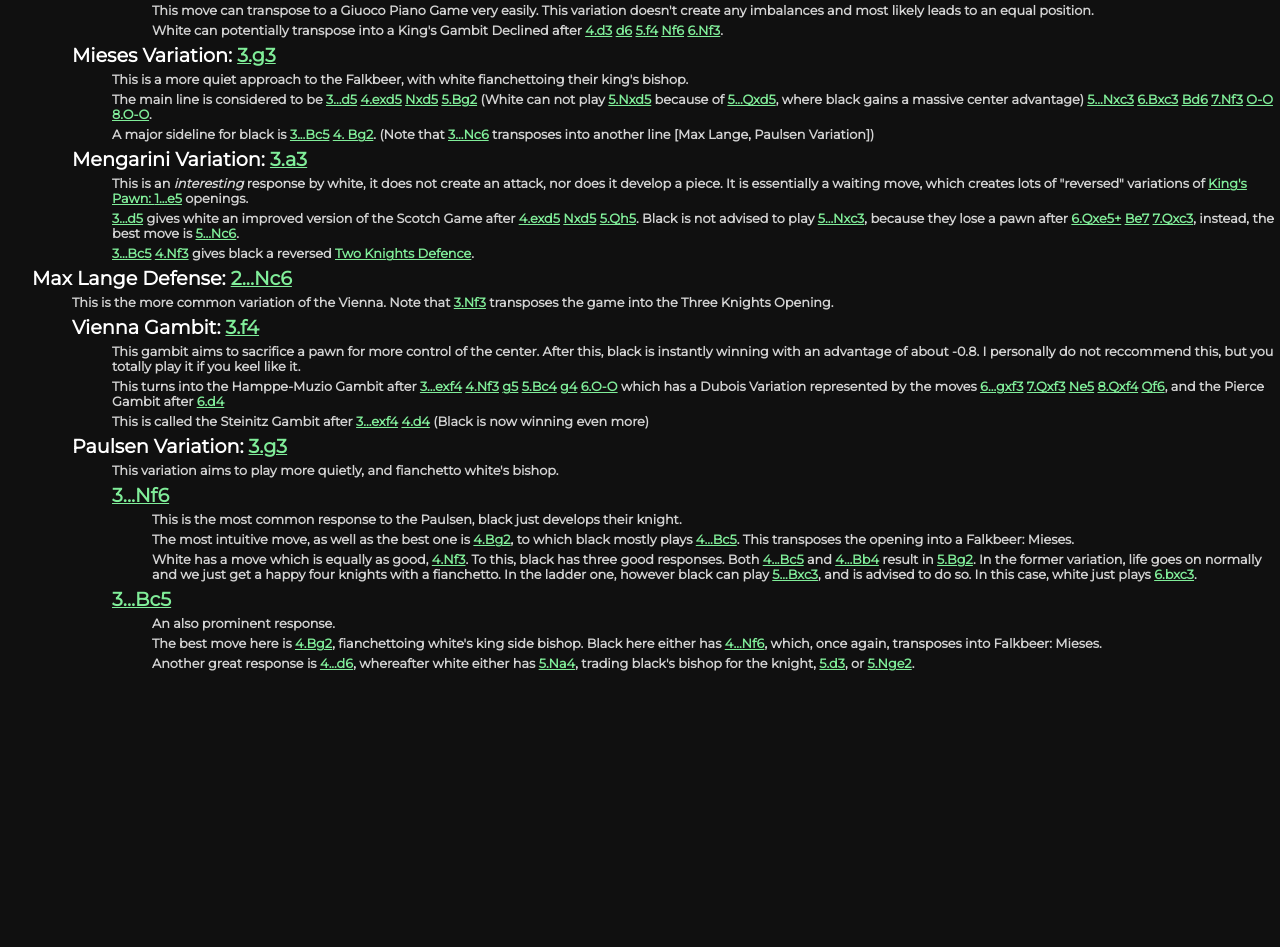
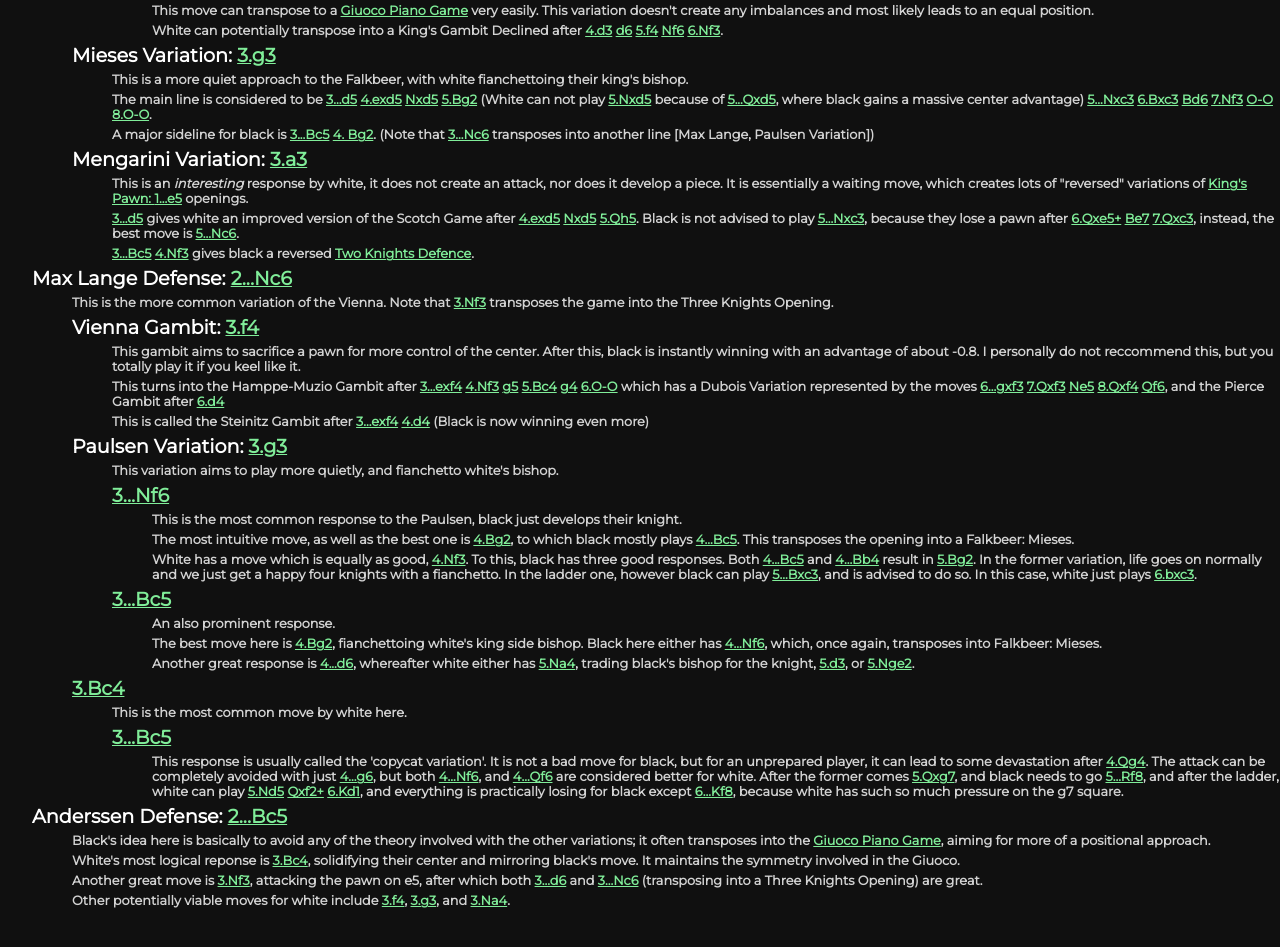
Before and after one commit to EsziL/chessOpening, a plain HTML site: page openings/vienna.html in a window 1280 px wide. Shown: the part 1209-2156 px from the top of the page. Drawn offline with Linux system fonts and the light colour scheme; a web font is replaced by a local one.

Commit message:
Updated Vienna

```diff
--- a/openings/vienna.html
+++ b/openings/vienna.html
@@ -10,6 +10,7 @@
 		<link rel="stylesheet" href="https://fonts.googleapis.com/css?family=Montserrat">
 		<link rel="stylesheet" href="https://fonts.googleapis.com/css?family=Alkatra">
 		<link rel="stylesheet" href="https://fonts.googleapis.com/css?family=Bebas Neue">
+		<link rel="icon" type="image/x-icon" href="../assets/favicon.png">
 	</head>
 	<body>
 		<div class="navbar">
@@ -56,7 +57,7 @@
 						</div>
 						<h1 class="section"><a class="move" data-pos="rnbqk2r/pppp1ppp/5n2/2b1p3/2B1P3/2N5/PPPP1PPP/R1BQK1NR">3...Bc5</a></h1>
 						<div class="sub">
-							<h1 class="desc">This move can transpose to a Giuoco Piano Game very easily. This variation doesn't create any imbalances and most likely leads to an equal position.</h1>
+							<h1 class="desc">This move can transpose to a <a class="move" data-pos="r1bqk1nr/pppp1ppp/2n5/2b1p3/2B1P3/5N2/PPPP1PPP/RNBQK2R">Giuoco Piano Game</a> very easily. This variation doesn't create any imbalances and most likely leads to an equal position.</h1>
 							<h1 class="desc">White can potentially transpose into a King's Gambit Declined after <a class="move" data-pos="rnbqk2r/pppp1ppp/5n2/2b1p3/2B1P3/2NP4/PPP2PPP/R1BQK1NR">4.d3</a> <a class="move" data-pos="rnbqk2r/ppp2ppp/3p1n2/2b1p3/2B1P3/2NP4/PPP2PPP/R1BQK1NR">d6</a> <a class="move" data-pos="rnbqk2r/ppp2ppp/3p1n2/2b1p3/2B1PP2/2NP4/PPP3PP/R1BQK1NR">5.f4</a> <a class="move" data-pos="r1bqk2r/ppp2ppp/2np1n2/2b1p3/2B1PP2/2NP4/PPP3PP/R1BQK1NR">Nf6</a> <a class="move" data-pos="r1bqk2r/ppp2ppp/2np1n2/2b1p3/2B1PP2/2NP1N2/PPP3PP/R1BQK2R">6.Nf3</a>.</h1>
 						</div>
 					</div>
@@ -98,6 +99,21 @@
 							<h1 class="desc">Another great response is <a class="move" data-pos="r1bqk1nr/ppp2ppp/2np4/2b1p3/4P3/2N3P1/PPPP1PBP/R1BQK1NR">4...d6</a>, whereafter white either has <a class="move" data-pos="r1bqk1nr/ppp2ppp/2np4/2b1p3/N3P3/6P1/PPPP1PBP/R1BQK1NR">5.Na4</a>, trading black's bishop for the knight, <a class="move" data-pos="r1bqk1nr/ppp2ppp/2np4/2b1p3/4P3/2NP2P1/PPP2PBP/R1BQK1NR">5.d3</a>, or <a class="move" data-pos="r1bqk1nr/ppp2ppp/2np4/2b1p3/4P3/2N3P1/PPPPNPBP/R1BQK2R">5.Nge2</a>.</h1>
 						</div>
 					</div>
+					<h1 class="section"><a class="move" data-pos="r1bqkbnr/pppp1ppp/2n5/4p3/2B1P3/2N5/PPPP1PPP/R1BQK1NR">3.Bc4</a></h1>
+					<div class="sub">
+						<h1 class="desc">This is the most common move by white here.</h1>
+						<h1 class="section"><a class="move" data-pos="r1bqk1nr/pppp1ppp/2n5/2b1p3/2B1P3/2N5/PPPP1PPP/R1BQK1NR">3...Bc5</a></h1>
+						<div class="sub">
+							<h1 class="desc">This response is usually called the 'copycat variation'. It is not a bad move for black, but for an unprepared player, it can lead to some devastation after <a class="move" data-pos="r1bqk1nr/pppp1ppp/2n5/2b1p3/2B1P1Q1/2N5/PPPP1PPP/R1B1K1NR">4.Qg4</a>. The attack can be completely avoided with just <a class="move" data-pos="r1bqk1nr/pppp1p1p/2n3p1/2b1p3/2B1P1Q1/2N5/PPPP1PPP/R1B1K1NR">4...g6</a>, but both <a class="move" data-pos="r1bqk2r/pppp1ppp/2n2n2/2b1p3/2B1P1Q1/2N5/PPPP1PPP/R1B1K1NR">4...Nf6</a>, and <a class="move" data-pos="r1b1k1nr/pppp1ppp/2n2q2/2b1p3/2B1P1Q1/2N5/PPPP1PPP/R1B1K1NR">4...Qf6</a> are considered better for white. After the former comes <a class="move" data-pos="r1bqk2r/pppp1pQp/2n2n2/2b1p3/2B1P3/2N5/PPPP1PPP/R1B1K1NR">5.Qxg7</a>, and black needs to go <a class="move" data-pos="r1bqkr2/pppp1pQp/2n2n2/2b1p3/2B1P3/2N5/PPPP1PPP/R1B1K1NR">5...Rf8</a>, and after the ladder, white can play <a class="move" data-pos="r1b1k1nr/pppp1ppp/2n2q2/2bNp3/2B1P1Q1/8/PPPP1PPP/R1B1K1NR">5.Nd5</a> <a class="move" data-pos="r1b1k1nr/pppp1ppp/2n5/2bNp3/2B1P1Q1/8/PPPP1qPP/R1B1K1NR">Qxf2+</a> <a class="move" data-pos="r1b1k1nr/pppp1ppp/2n5/2bNp3/2B1P1Q1/8/PPPP1qPP/R1BK2NR">6.Kd1</a>, and everything is practically losing for black except <a class="move" data-pos="r1b2knr/pppp1ppp/2n5/2bNp3/2B1P1Q1/8/PPPP1qPP/R1BK2NR">6...Kf8</a>, because white has such so much pressure on the g7 square.</h1>
+						</div>
+					</div>
+				</div>
+				<h1 class="section">Anderssen Defense: <a class="move" data-pos="rnbqk1nr/pppp1ppp/8/2b1p3/4P3/2N5/PPPP1PPP/R1BQKBNR">2...Bc5</a></h1>
+				<div class="sub">
+					<h1 class="desc">Black's idea here is basically to avoid any of the theory involved with the other variations; it often transposes into the <a class="move" data-pos="r1bqk1nr/pppp1ppp/2n5/2b1p3/2B1P3/5N2/PPPP1PPP/RNBQK2R">Giuoco Piano Game</a>, aiming for more of a positional approach.</h1>
+					<h1 class="desc">White's most logical reponse is <a class="move" data-pos="rnbqk1nr/pppp1ppp/8/2b1p3/2B1P3/2N5/PPPP1PPP/R1BQK1NR">3.Bc4</a>, solidifying their center and mirroring black's move. It maintains the symmetry involved in the Giuoco.</h1>
+					<h1 class="desc">Another great move is <a class="move" data-pos="rnbqk1nr/pppp1ppp/8/2b1p3/4P3/2N2N2/PPPP1PPP/R1BQKB1R">3.Nf3</a>, attacking the pawn on e5, after which both <a class="move" data-pos="rnbqk1nr/ppp2ppp/3p4/2b1p3/4P3/2N2N2/PPPP1PPP/R1BQKB1R">3...d6</a> and <a class="move" data-pos="r1bqk1nr/pppp1ppp/2n5/2b1p3/4P3/2N2N2/PPPP1PPP/R1BQKB1R">3...Nc6</a> (transposing into a Three Knights Opening) are great.</h1>
+					<h1 class="desc">Other potentially viable moves for white include <a class="move" data-pos="rnbqk1nr/pppp1ppp/8/2b1p3/4PP2/2N5/PPPP2PP/R1BQKBNR">3.f4</a>, <a class="move" data-pos="rnbqk1nr/pppp1ppp/8/2b1p3/4P3/2N3P1/PPPP1P1P/R1BQKBNR">3.g3</a>, and <a class="move" data-pos="rnbqk1nr/pppp1ppp/8/2b1p3/N3P3/8/PPPP1PPP/R1BQKBNR">3.Na4</a>.</h1>
 				</div>
 			</div>
 		</div>
```
Also changed, not shown: about.html (+1 -0 lines), index.html (+1 -0 lines), openings.html (+1 -0 lines), assets/favicon.png (added).
